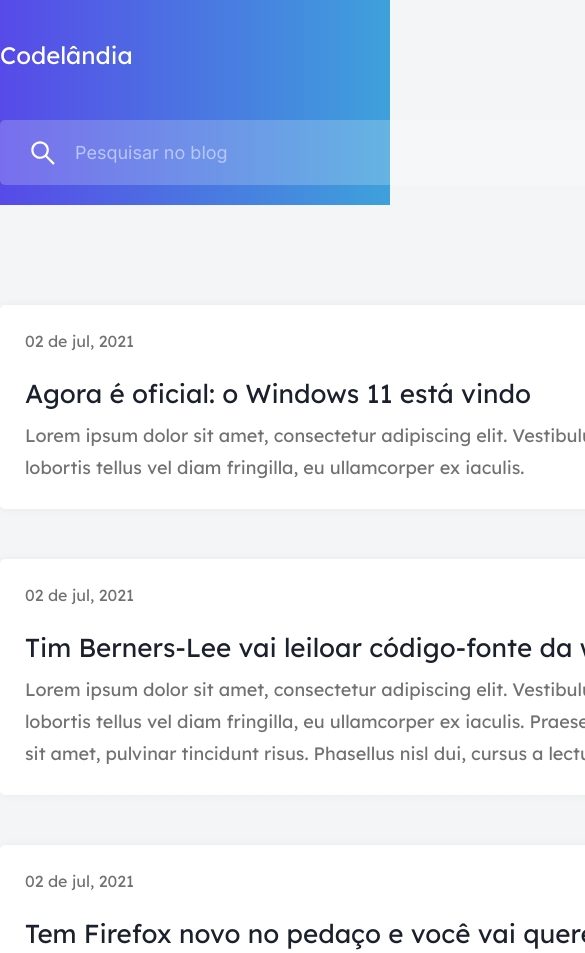
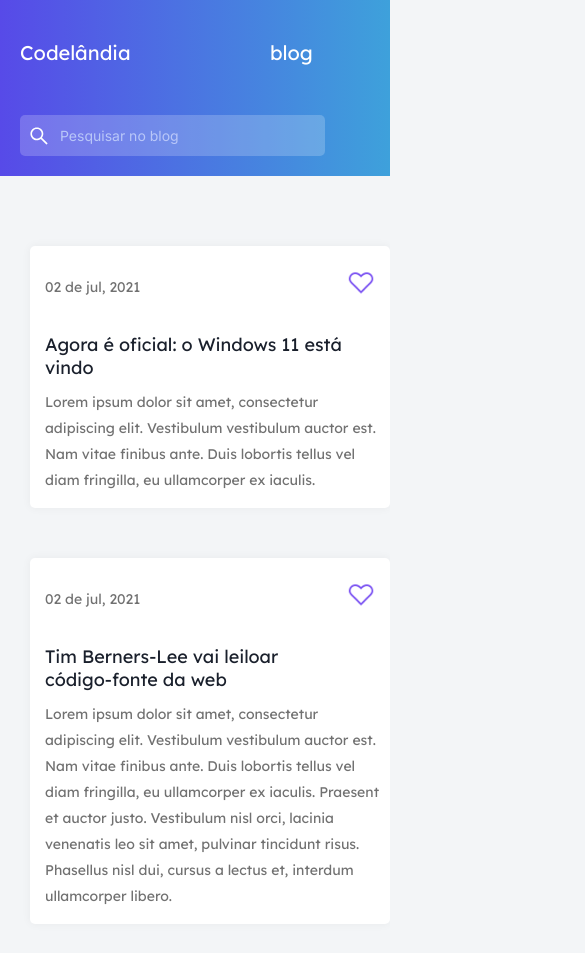
Before and after one commit to Gabriell0610/blog-eFront, a plain HTML site: page index.html in a window 390 px wide. Shown: the top 953 px of the page, 585 px wide, since content can reach past the window. Drawn offline with Linux system fonts and the light colour scheme.

Commit message:
Media query

```diff
--- a/index.html
+++ b/index.html
@@ -20,7 +20,7 @@
             <div class="barra-dePesquisa">
                 <input type="text" placeholder="Pesquisar no blog" class="input">
                 <div class="icon">
-                    <img src="img/ant-design_search-outlined.svg" alt="">
+                    <img src="img/ant-design_search-outlined.svg" alt="" class="img-icon">
                 </div>
             </div>
        </div>
@@ -64,8 +64,8 @@
                     <img id="heart" class="purple" src="img/purple.png" alt="heart"onclick="changeColor(this)">
                 </div>
                 <div class="descricao-card">
-                    <h2>Agora é oficial: o Windows 11 está vindo</h2>
-                    <p>Lorem ipsum dolor sit amet, consectetur adipiscing elit. Vestibulum vestibulum auctor est. Nam vitae finibus ante. Duis lobortis tellus vel diam fringilla, eu ullamcorper ex iaculis.</p>
+                    <h2>John McAfee, criador do antivírus McAfee, morre</h2>
+                    <p>Lorem ipsum dolor sit amet, consectetur adipiscing elit. Vestibulum vestibulum auctor est. Nam vitae finibus ante. Duis lobortis tellus vel diam fringilla, eu ullamcorper ex iaculis. Praesent et auctor justo. Vestibulum nisl orci, lacinia venenatis leo sit amet, pulvinar tincidunt risus. Phasellus nisl dui, cursus a lectus et, interdum ullamcorper libero</p>
                 </div>
             </div>
         </div>
--- a/styles.css
+++ b/styles.css
@@ -156,3 +156,69 @@ main {
     position: fixed;
     top: 0;
 }
+
+/* media */
+
+@media (max-width: 480px) {
+    header {
+        width: 100%;
+    }
+
+    .name-blog h2 {
+        width: 100px;
+        font-size: 20px;
+    }
+
+   .header-container {
+        width: 100%;
+        margin: 0 auto;
+        padding: 0 20px;
+   }
+
+   .barra-dePesquisa input {
+        width: 87%;
+        padding: 12px 40px;
+        font-size: 14px;
+   }
+
+   .icon {
+        width: 30px;
+   }
+
+   .img-icon {
+        height: 22px;
+   }
+
+   main {
+        margin-top: 70px;
+}
+
+   .card-container {
+        max-width: 360px;
+        margin: 0 30px;
+   }
+
+   .container-data {
+        padding: 15px
+   }
+   .container-data .data {
+        font-size: 14px;
+   }
+
+   .descricao-card {
+    padding: 15px;
+    margin-top: 0;
+   }
+
+   .descricao-card h2 {
+        font-size: 18px;
+        width: 300px;
+   }
+
+   .descricao-card p {
+        font-size: 14px;
+        line-height: 26px;
+        width: 340px;
+   }
+
+}
```
